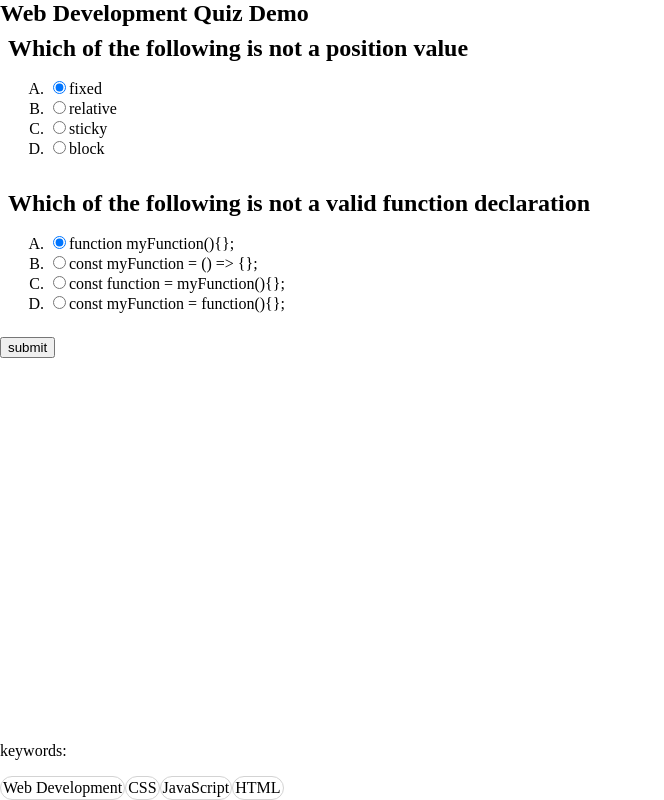
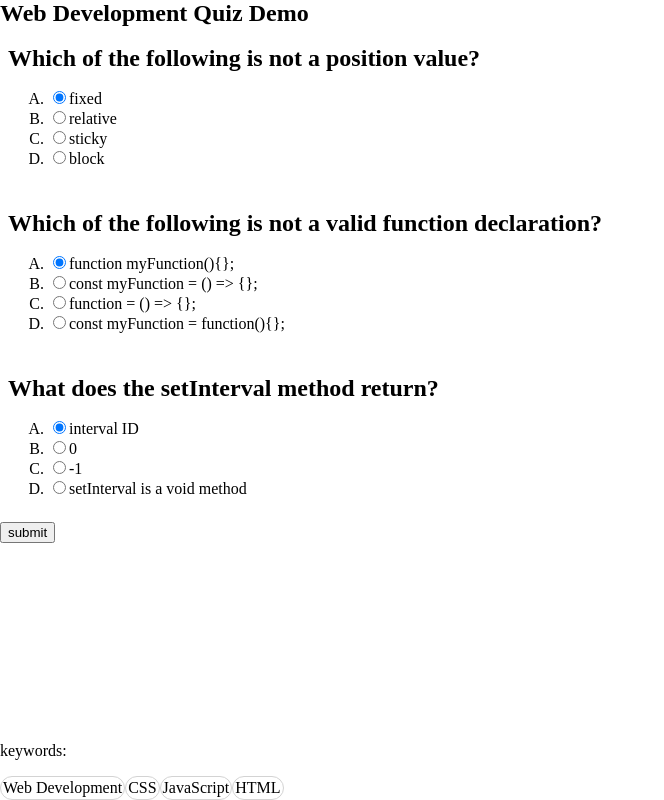
Before and after one commit to p-adams/projects-40, a SvelteKit app in the folder project2-quiz/: page / in a window 1280 px wide. Shown: the whole page, without its empty margins (0-664 px from the left). Built offline with nearby package versions, Linux system fonts and the light colour scheme.

Commit message:
additional test cases and show score in submit button

```diff
--- a/project2-quiz/src/quiz/index.ts
+++ b/project2-quiz/src/quiz/index.ts
@@ -1,7 +1,7 @@
 const quizQuestions: App.Question[] = [
   {
     id: 0,
-    title: "Which of the following is not a position value",
+    title: "Which of the following is not a position value?",
     answer: "D",
     hint: null,
     selected: "A",
@@ -14,15 +14,28 @@ const quizQuestions: App.Question[] = [
   },
   {
     id: 1,
-    title: "Which of the following is not a valid function declaration",
+    title: "Which of the following is not a valid function declaration?",
     answer: "C",
     hint: null,
     selected: "A",
     choices: [
       { label: "function myFunction(){};", value: "A" },
       { label: "const myFunction = () => {};", value: "B" },
-      { label: "const function = myFunction(){};", value: "C" },
+      { label: "function = () => {};", value: "C" },
       { label: "const myFunction = function(){};", value: "D" },
+    ],
+  },
+  {
+    id: 2,
+    title: "What does the setInterval method return?",
+    answer: "A",
+    hint: null,
+    selected: "A",
+    choices: [
+      { label: "interval ID", value: "A" },
+      { label: "0", value: "B" },
+      { label: "-1", value: "C" },
+      { label: "setInterval is a void method", value: "D" },
     ],
   },
 ];
@@ -38,13 +51,14 @@ export function quizScore(questions: App.Question[]): {
   percentage: number;
   formattedPercentage: string;
 } {
-  const score =
+  const rawScore =
     questions.reduce(
       (score, question) =>
         question.selected === question.answer ? ++score : score,
       0
     ) / questions.length;
   100;
+  const score = Math.round((rawScore + Number.EPSILON) * 100) / 100;
   return {
     score,
     percentage: score * 100,
--- a/project2-quiz/src/routes/+page.svelte
+++ b/project2-quiz/src/routes/+page.svelte
@@ -1,5 +1,5 @@
 <script lang="ts">
-  import { quiz } from "../quiz";
+  import { quiz, quizScore } from "../quiz";
   let submitted = false;
 </script>
 
@@ -49,7 +49,9 @@
         </section>
       {/each}
       <button class="Submit--button" on:click={() => (submitted = true)}
-        >{!submitted ? "submit" : "view results"}</button
+        >{!submitted
+          ? "submit"
+          : quizScore(quiz.questions).formattedPercentage}</button
       >
     </article>
     {#if quiz.keywords}
@@ -91,6 +93,7 @@
   }
   .Quiz-question {
     padding: 8px;
+    margin-top: 10px;
   }
   .Submit--button {
     width: fit-content;
```
Also changed, not shown: 1 other file (tests, documents, lock files or other folders).
